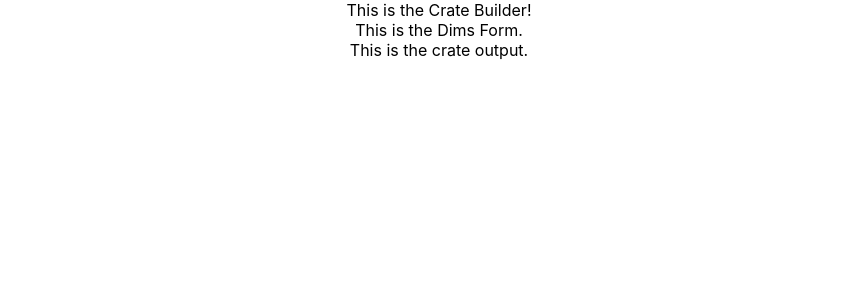
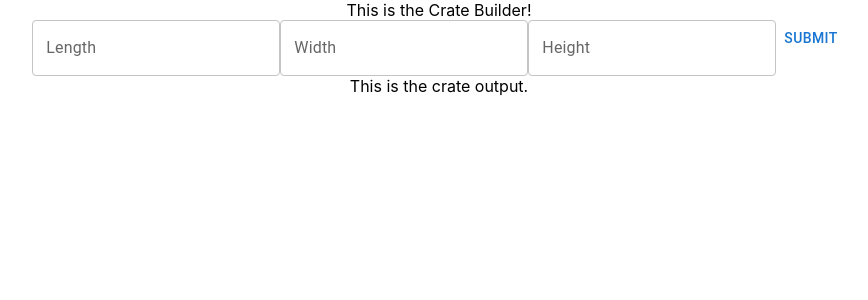
Before and after one commit to KKlob/CrateBuilder, a React (Create React App) app: page / in a window 1280 px wide. Shown: the top 300 px of the page, without its empty margins (201-1069 px from the left). Built offline with nearby package versions, Linux system fonts and the light colour scheme.

Commit message:
created base dims form. updated readme

```diff
--- a/src/components/dims_form.js
+++ b/src/components/dims_form.js
@@ -1,7 +1,27 @@
+import { TextField } from "@mui/material";
+import { Button } from "@mui/material";
+import { useFormik } from "formik";
+
 function DimsForm() {
-    return(
+    const formik = useFormik({
+        initialValues: {
+            length: '',
+            width: '',
+            height: ''
+        },
+        onSubmit: values => {
+            console.log(values);
+        },
+    });
+
+    return (
         <div id="DimsForm">
-            This is the Dims Form.
+            <form onSubmit={formik.handleSubmit}>
+                <TextField id="length" name="length" label="Length" value={formik.values.length} onChange={formik.handleChange} />
+                <TextField id="width" name="width" label="Width" value={formik.values.width} onChange={formik.handleChange} />
+                <TextField id="height" name="height" label="Height" value={formik.values.height} onChange={formik.handleChange} />
+                <Button type="submit">Submit</Button>
+            </form>
         </div>
     )
 }
```
Also changed, not shown: 1 other file (tests, documents, lock files or other folders).
